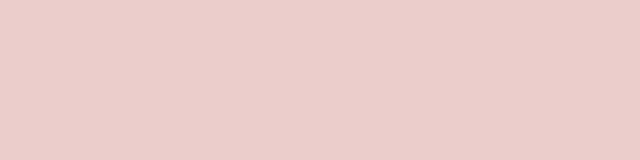
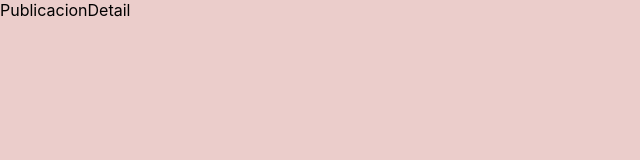
Before and after one commit to IAN63k/intagram-clone, a React (Create React App) app: page /publicacion/1 in a window 1280 px wide. Before the commit this address had no page. Shown: the top 160 px of the page, without its empty margins (0-640 px from the left). Built offline with nearby package versions, Linux system fonts and the light colour scheme.

Commit message:
segundo commit

```diff
--- a/src/components/AppNabBar.jsx
+++ b/src/components/AppNabBar.jsx
@@ -4,6 +4,7 @@ import { FaPlus } from 'react-icons/fa6'
 import { IoIosNotifications } from 'react-icons/io'
 import { IoHome } from 'react-icons/io5'
 import styles from '../styles/navbar.module.css'
+import { Link } from 'react-router-dom'
 
 const AppNabBar = () => {
     return (
@@ -13,7 +14,7 @@ const AppNabBar = () => {
                 <li className={styles.elemento}><button><CiSearch/></button></li>
                 <li className={styles.elemento}><button><FaPlus/></button></li>
                 <li className={styles.elemento}><button><IoIosNotifications /></button></li>
-                <li className={styles.elemento}><button id={styles.img}><img src="https://res.cloudinary.com/semojicaf/image/upload/v1722869502/ropa/busp1front.png" alt="" /></button></li>
+                <Link to={'/perfil'}><li className={styles.elemento}><button id={styles.img}><img src="https://res.cloudinary.com/semojicaf/image/upload/v1722869502/ropa/busp1front.png" alt="" /></button></li></Link>
             </ul>
         </footer>
     )
--- a/src/components/HomeApp.jsx
+++ b/src/components/HomeApp.jsx
@@ -12,6 +12,7 @@ import { FiMessageCircle } from 'react-icons/fi'
 import { BsSend } from 'react-icons/bs'
 import { GrSave } from 'react-icons/gr'
 import { FaRegHeart } from 'react-icons/fa6'
+import { Link } from 'react-router-dom'
 
 const HomeApp = () => {
 
@@ -59,7 +60,7 @@ const HomeApp = () => {
                     publicaciones.map(publicacion => {
                         return (
                             <Card style={{ width: '20rem', borderRadius:"15px",overflow:"hidden",backgroundColor:"white" }}>
-                                <Card.Img variant="top" src={publicacion.imgUrl} style={{width:"100%",height:"100%",objectFit:"cover"}}/>
+                                <Link to={`/publicacion/${publicacion.id}`}><Card.Img variant="top" src={publicacion.imgUrl} style={{width:"100%",height:"100%",objectFit:"cover"}}/></Link>
                                 <Card.Body style={{ display: "flex", justifyContent: "space-between", fontSize: "24px" }}>
                                     <div>
                                         <Card.Link href="#" style={{ color: "inherit", margin: "0 10px" }}><FaRegHeart /><span style={{fontSize:"10px",textDecoration:"none"}}>{publicacion.likes}</span></Card.Link>
--- /dev/null
+++ b/src/components/Perfil.jsx
@@ -0,0 +1,9 @@
+import React from 'react'
+
+const Perfil = () => {
+    return (
+        <div>Perfil</div>
+    )
+}
+
+export default Perfil
--- /dev/null
+++ b/src/components/PublicacionDetail.jsx
@@ -0,0 +1,9 @@
+import React from 'react'
+
+const PublicacionDetail = () => {
+    return (
+        <div>PublicacionDetail</div>
+    )
+}
+
+export default PublicacionDetail
--- a/src/router/AppRouter.js
+++ b/src/router/AppRouter.js
@@ -1,6 +1,8 @@
 import React from 'react'
 import { BrowserRouter, Route, Routes } from 'react-router-dom'
 import HomeApp from '../components/HomeApp'
+import PublicacionDetail from '../components/PublicacionDetail'
+import Perfil from '../components/Perfil'
 
 function AppRouter() {
     return (
@@ -8,6 +10,8 @@ function AppRouter() {
         <BrowserRouter>
             <Routes>
             <Route path="/" element={<HomeApp/>} />
+            <Route path="/publicacion/:id" element={<PublicacionDetail/>} />
+            <Route path="/perfil" element={<Perfil/>} />
             </Routes>
         </BrowserRouter>
 
```
